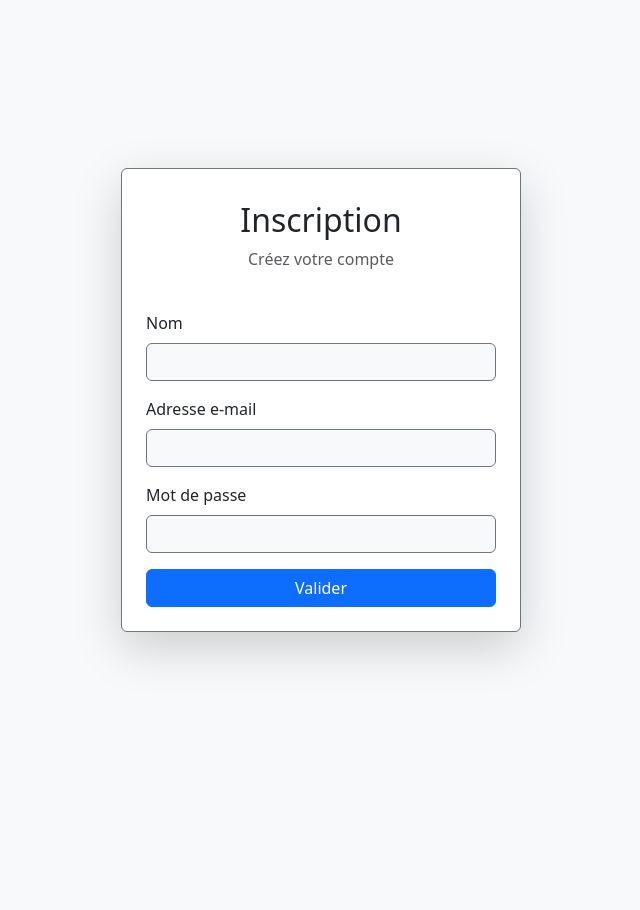
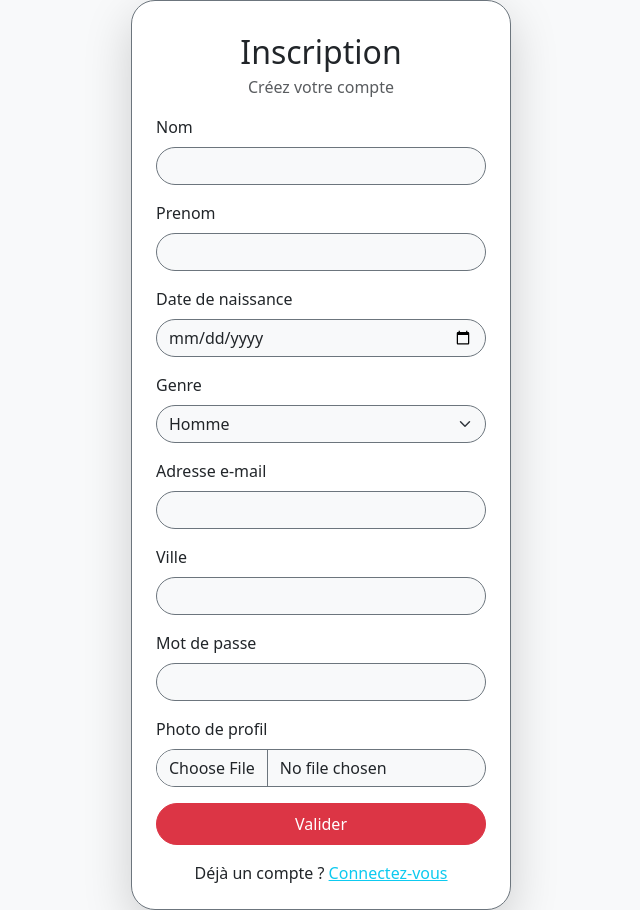
Before and after one commit to mazok1234/exam-final-V1, a PHP site: page /pages/inscription.php in a window 1280 px wide. Shown: the whole page, without its empty margins (319-959 px from the left). Before the commit the page ends 661 px from the top, so only its background shows below. Run offline with PHP 8.4, Linux system fonts and the light colour scheme; some libraries are stand-ins or nearby versions.

Commit message:
3 eme tour

```diff
--- a/pages/inscription.php
+++ b/pages/inscription.php
@@ -6,28 +6,57 @@
     <title>Veuillez inscrire ! </title>
     <link href="../assets/bootstrap/css/bootstrap.min.css" rel="stylesheet">
 </head>
-<body>
-<body class="bg-light text-dark d-flex justify-content-center align-items-center vh-100">
-  <div class="card p-4 shadow-lg bg-white border border-secondary" style="width: 100%; max-width: 400px;">
-    <div class="text-center mb-4">
-      <h2 class="mt-2">Inscription</h2>
-      <p class="text-muted">Créez votre compte</p>
+<body class="bg-light text-dark min-vh-100 d-flex flex-column justify-content-center align-items-center">
+  <div class="container-fluid px-2 px-md-0 d-flex justify-content-center align-items-center" style="min-height:100vh;">
+    <div class="card p-3 p-md-4 shadow-lg bg-white border border-secondary w-100" style="max-width: 380px; border-radius: 1.5rem;">
+    <div class="text-center mb-3">
+      <i class="bi bi-person-circle fs-1 text-primary"></i>
+      <h2 class="mt-2 mb-1">Inscription</h2>
+      <p class="text-muted mb-0">Créez votre compte</p>
     </div>
-    <form action="../pages/traitement2.php" method="post">
+    <form action="../pages/traitement2.php" method="post" enctype="multipart/form-data">
       <div class="mb-3">
         <label for="name" class="form-label">Nom</label>
-        <input type="text" name="name" id="name" class="form-control bg-light text-dark border-secondary" required>
+        <input type="text" name="name" id="name" class="form-control bg-light text-dark border-secondary rounded-pill" required>
+      </div>
+      <div class="mb-3">
+        <label for="prenom" class="form-label">Prenom</label>
+        <input type="text" name="prenom" id="prenom" class="form-control bg-light text-dark border-secondary rounded-pill" required>
+      </div>
+      <div class="mb-3">
+        <label for="dtn" class="form-label">Date de naissance</label>
+        <input type="date" name="dtn" id="dtn" class="form-control bg-light text-dark border-secondary rounded-pill" required>
+      </div>
+      <div class="mb-3">
+        <label for="genre" class="form-label">Genre</label>
+        <select name="genre" id="genre" class="form-select bg-light text-dark border-secondary rounded-pill" required>
+          <option value="M">Homme</option>
+          <option value="F">Femme</option>
+        </select>
       </div>
       <div class="mb-3">
         <label for="email" class="form-label">Adresse e-mail</label>
-        <input type="email" name="mail" id="email" class="form-control bg-light text-dark border-secondary" required>
+        <input type="email" name="email" id="email" class="form-control bg-light text-dark border-secondary rounded-pill" required>
       </div>
       <div class="mb-3">
-        <label for="pwd" class="form-label">Mot de passe</label>
-        <input type="password" name="pwd" id="pwd" class="form-control bg-light text-dark border-secondary" required>
+        <label for="ville" class="form-label">Ville</label>
+        <input type="text" name="ville" id="ville" class="form-control bg-light text-dark border-secondary rounded-pill" required>
       </div>
-      <button type="submit" class="btn btn-primary w-100">Valider</button>
+      <div class="mb-3">
+        <label for="mdp" class="form-label">Mot de passe</label>
+        <input type="password" name="mdp" id="mdp" class="form-control bg-light text-dark border-secondary rounded-pill" required>
+      </div>
+      <div class="mb-3">
+        <label for="img" class="form-label">Photo de profil</label>
+        <input type="file" name="img" id="img" class="form-control bg-light text-dark border-secondary rounded-pill" required>
+      </div>
+      <button type="submit" class="btn btn-danger w-100 rounded-pill py-2">Valider</button>
     </form>
+    <div class="text-center mt-3">
+      <p class="mb-0">Déjà un compte ? <a href="index.php" class="text-info">Connectez-vous</a></p>
+    </div>
+    </div>
   </div>
+  <link rel="stylesheet" href="../assets/bootstrap-icons/font/bootstrap-icons.css">
 </body>
 </html>
```
Also changed, not shown: inc/emprunt.sql (+4 -4 lines), inc/function.php (+5 -4 lines), pages/index.php (+9 -6 lines), pages/traitement1.php (+4 -4 lines), pages/traitement2.php (+80 -8 lines), assets/images/pdp1.jpg (added), assets/images/pdp2.jpg (added), assets/images/pdp3.jpg (added), assets/images/pdp4.jpg (added), assets/images/pdp68748f4210e5e.jpg (added).
